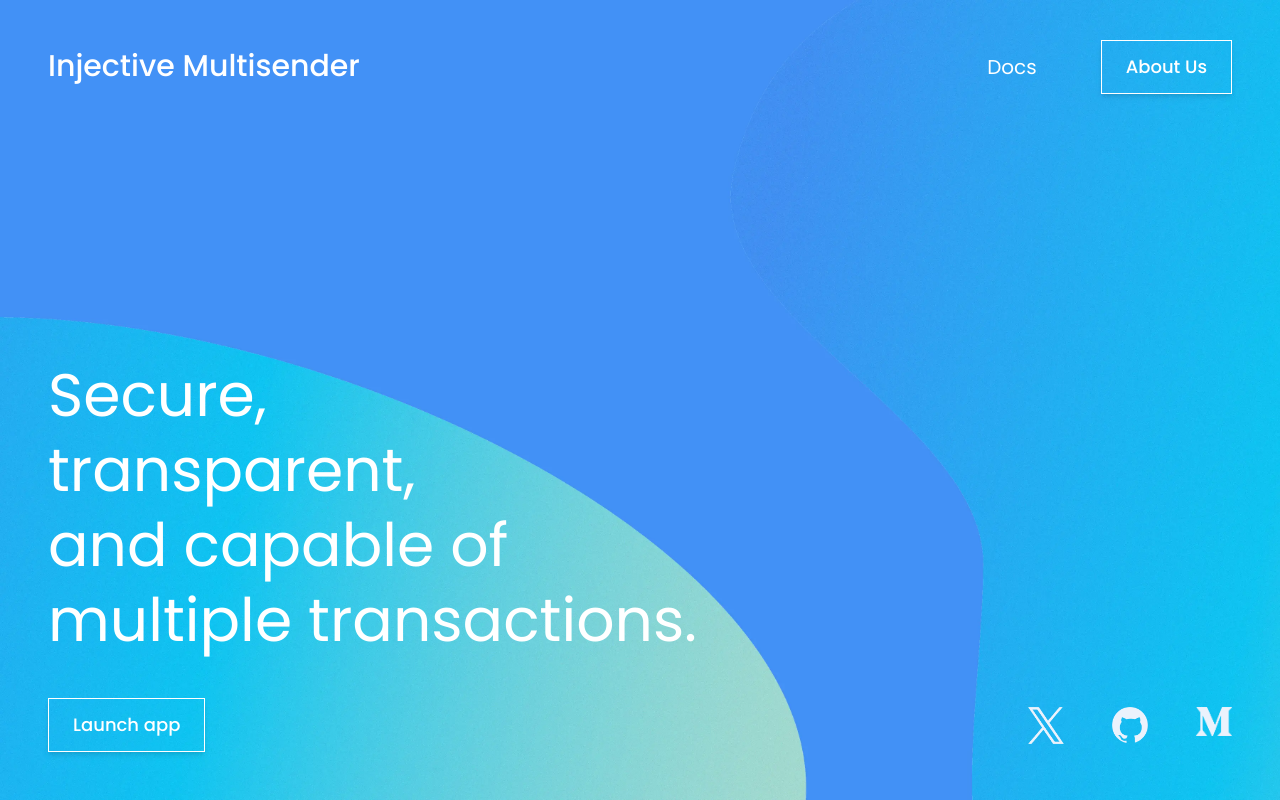
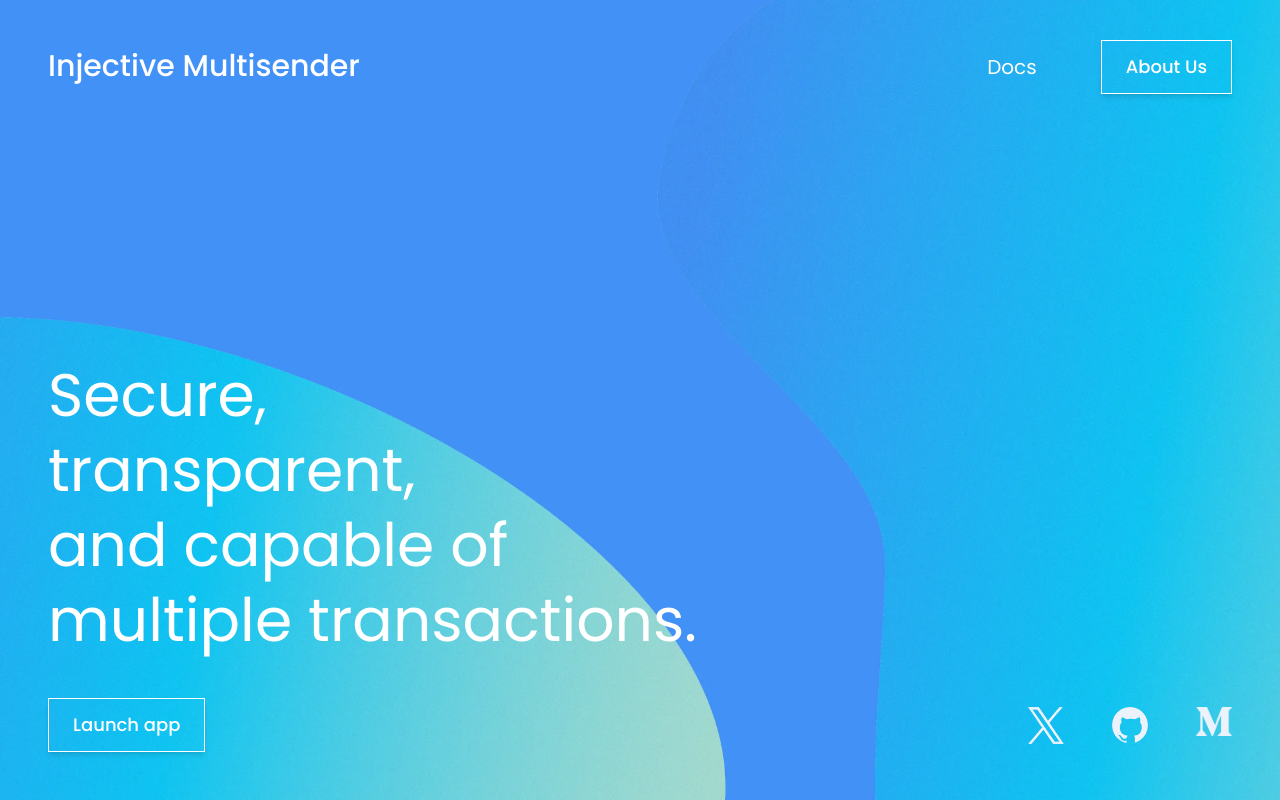
Before and after one commit to saadaltafofficial/injective-multihelper-app, a React (Vite) app: page / in a window 1280 px wide. Built offline with nearby package versions, Linux system fonts and the light colour scheme; what @injectivelabs/networks would draw is missing.

Commit message:
Hero image updated.

```diff
--- a/src/components/Hero.tsx
+++ b/src/components/Hero.tsx
@@ -11,6 +11,7 @@
 
   return (
     <div className="h-screen relative flex overflow-hidden bg-hero-image bg-cover">
+      <img  className="bg-cover w-full" src="./src/assets/bg-main.webp" alt="" />
       <div className="absolute bottom-0 left-0 mb-12 ml-12 flex flex-col items-start space-y-4">
         <p className="text-white text-6xl mb-6 leading-tight">
           Secure,<br />transparent,<br />and capable of<br />multiple transactions.
```
